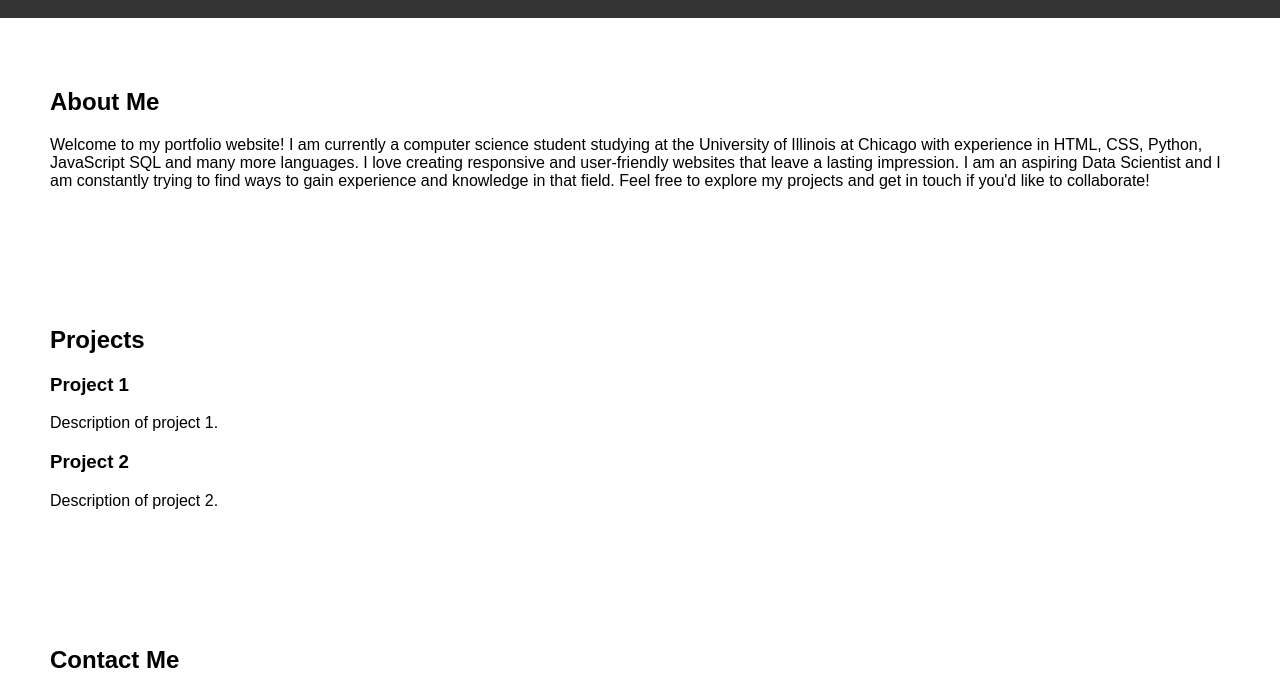
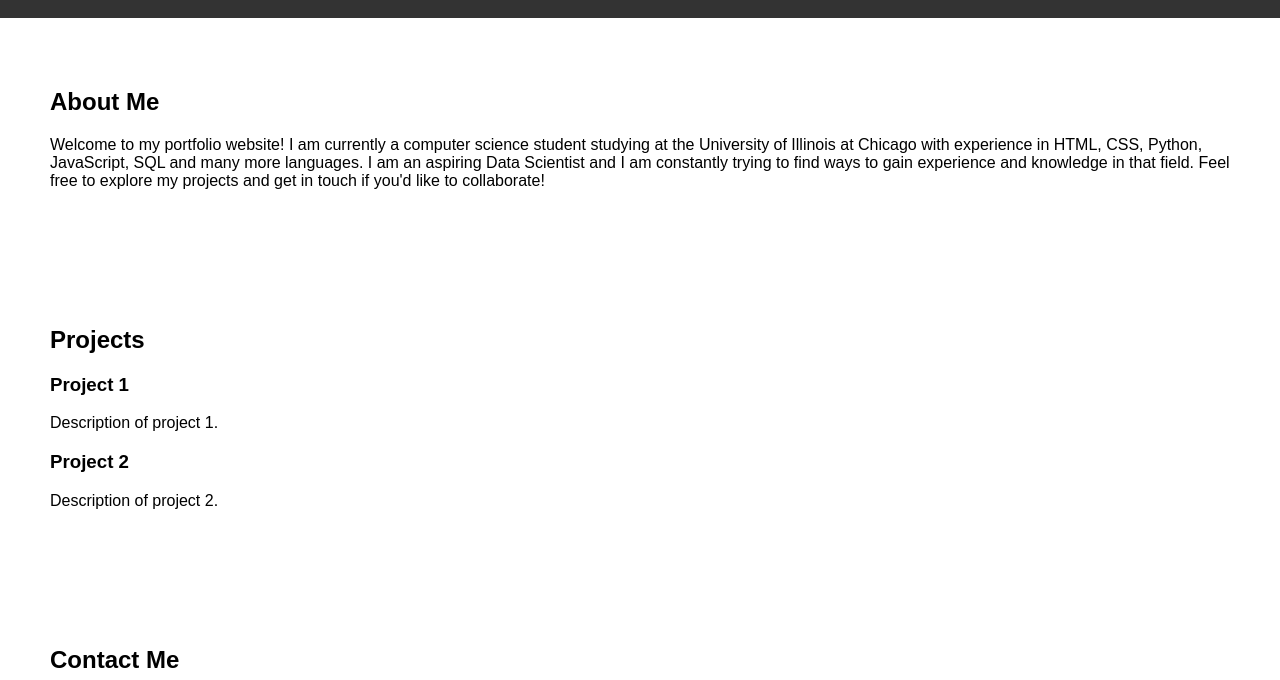
Before and after one commit to keithnama/portfolio, a plain HTML site: page index.html in a window 1280 px wide. Shown: the part 120-800 px from the top of the page. Drawn offline with Linux system fonts and the light colour scheme.

Commit message:
Update index.html

```diff
--- a/index.html
+++ b/index.html
@@ -18,7 +18,7 @@
 
   <section id="about">
     <h2>About Me</h2>
-    <p>Welcome to my portfolio website! I am currently a computer science student studying at the University of Illinois at Chicago with experience in HTML, CSS, Python, JavaScript SQL and many more languages. I love creating responsive and user-friendly websites that leave a lasting impression. I am an aspiring Data Scientist and I am constantly trying to find ways to gain experience and knowledge in that field. Feel free to explore my projects and get in touch if you'd like to collaborate!</p>
+    <p>Welcome to my portfolio website! I am currently a computer science student studying at the University of Illinois at Chicago with experience in HTML, CSS, Python, JavaScript, SQL and many more languages. I am an aspiring Data Scientist and I am constantly trying to find ways to gain experience and knowledge in that field. Feel free to explore my projects and get in touch if you'd like to collaborate!</p>
   </section>
 
   <section id="projects">
```
